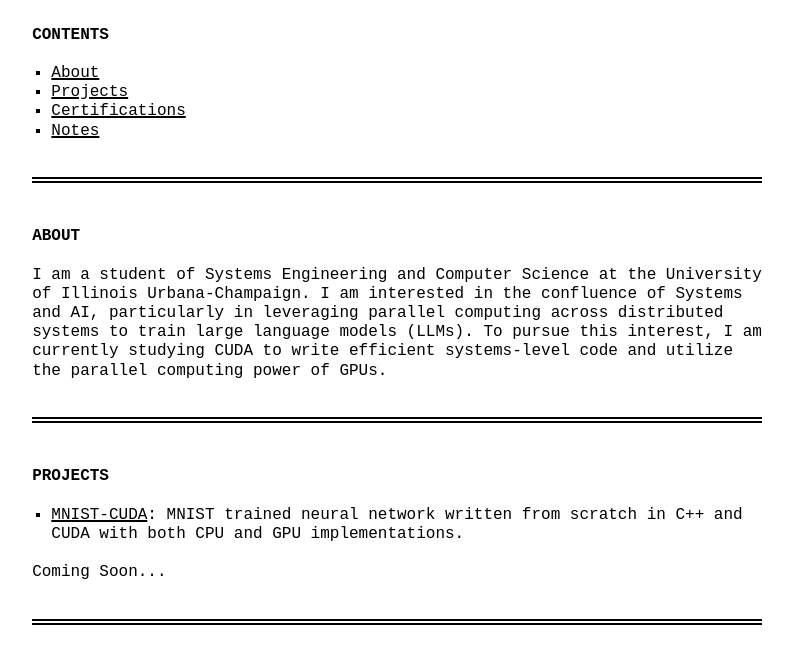
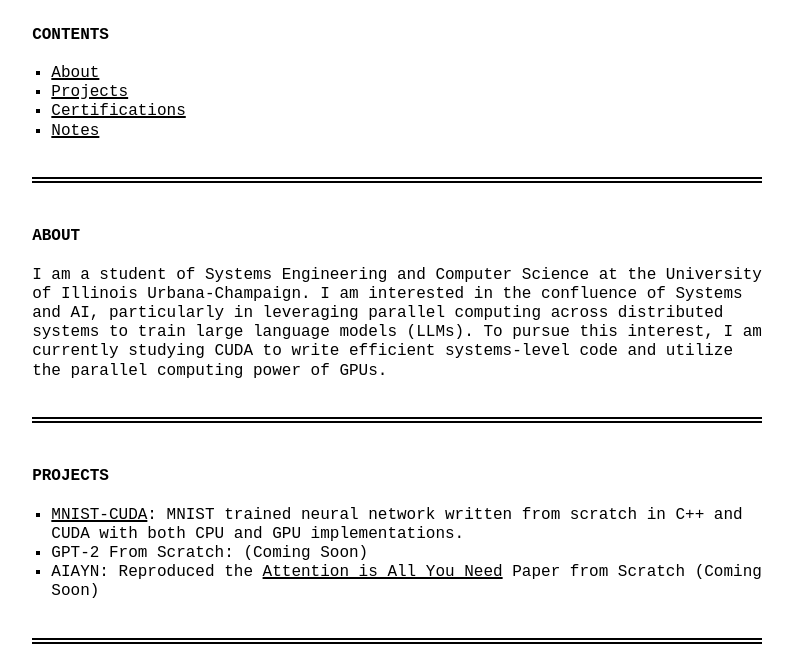
Before and after one commit to aashaykulk/personal-website, a plain HTML site: page index.html in a window 1280 px wide. Shown: the part 128-794 px from the top of the page, without its empty margins (243-1036 px from the left). Drawn offline with Linux system fonts and the light colour scheme; a web font is replaced by a local one.

Commit message:
update on projects

```diff
--- a/index.html
+++ b/index.html
@@ -46,8 +46,9 @@ to train large language models (LLMs). To pursue this interest, I am currently s
 <h2 id="projects">Projects</h2>
 <ul class="incremental">
       <li><a href="https://github.com/aashaykulk/mnist-cuda" >MNIST-CUDA</a>: MNIST trained neural network written from scratch in C++ and CUDA with both CPU and GPU implementations.
-</ul>
-Coming Soon...
+      <li> GPT-2 From Scratch: (Coming Soon)
+      <li> AIAYN: Reproduced the <a href="https://arxiv.org/pdf/1706.03762v7">Attention is All You Need</a> Paper from Scratch (Coming Soon)
+    </ul>
 <hr></hr>
 <h2 id="certifications">Certifications</h2>
 <ul class="incremental">
```
